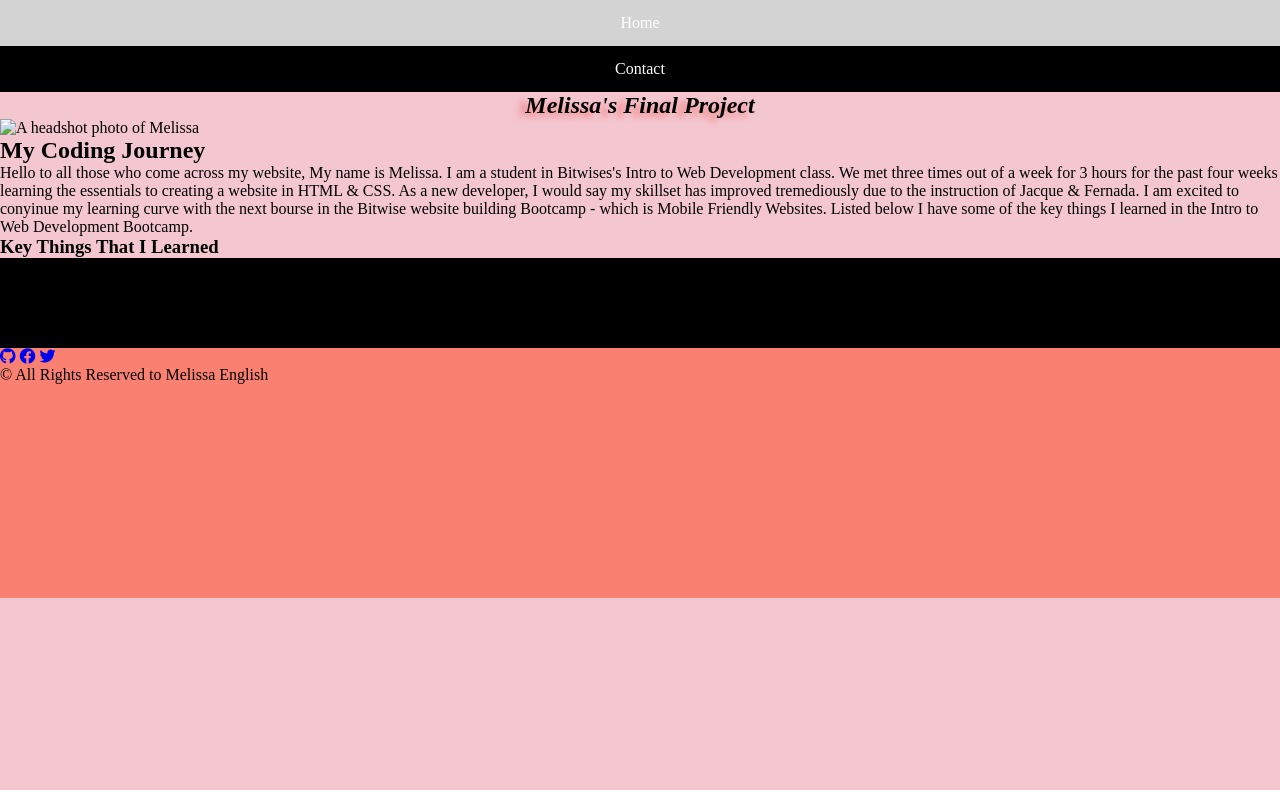
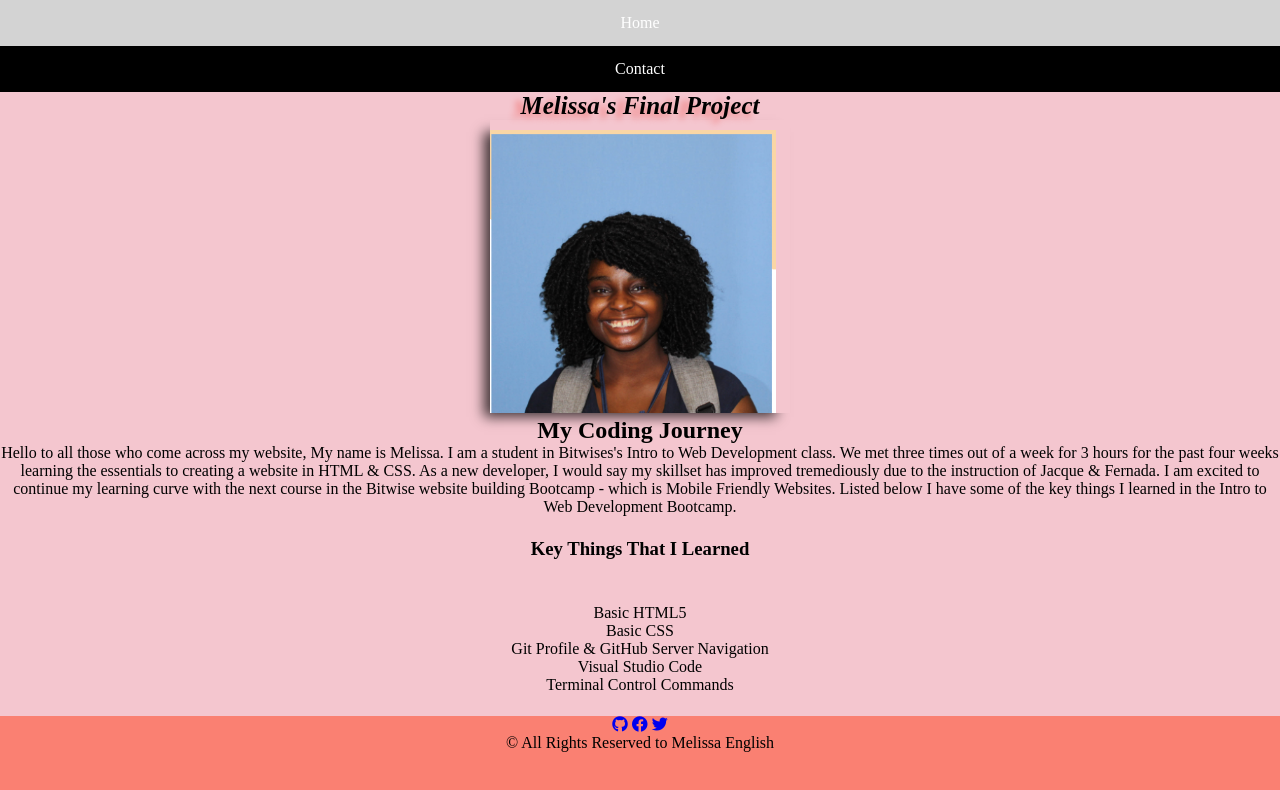
Before and after one commit to mmarketu119/final_project, a plain HTML site: page index.html in a window 1280 px wide. Drawn offline with Linux system fonts and the light colour scheme.

Commit message:
I put the final touches on my website

```diff
--- a/css/styles.css
+++ b/css/styles.css
@@ -15,12 +15,10 @@ ul {
   margin: 0;
   padding: 0;
   overflow: hidden;
-  background-color: black;
 }
 li a {
     display: block;
     color: white;
-    text-align: center;
     padding: 14px 16px;
     text-decoration: none;
   }
@@ -32,9 +30,10 @@ li a {
     text-shadow: -8px 4px 6px  lightcoral;
     font-style: italic;
     text-align: center;
-    text-size: 25px;
+    font-size: 25px;
  }
  body{
+  text-align: center;
     background-color: rgb(244, 198, 207);
 }
 label{
@@ -48,3 +47,21 @@ footer{
   background-color: salmon;
 
 }
+.md-space {
+  /*   padding-left: 32px;
+    padding-right: 32px;
+    padding-top: 22px;
+    padding-bottom: 22px; */
+  /*  2 value combo shorthand  */
+    padding: 22px 32px;
+  }
+  img {
+    width: 300px;
+  /*   padding-top: 10px;
+    padding-right: 14px;
+    padding-bottom: 10px;
+    padding-left: 0; */
+    padding:  10px 14px 0 0;
+    -webkit-box-shadow: -10px 8px 12px -4px rgba(0,0,0,0.74);
+  box-shadow: -10px 8px 12px -4px rgba(0,0,0,0.74);
+  }
--- a/index.html
+++ b/index.html
@@ -15,7 +15,7 @@
 </head>
 <body>
     <header>
-        <nav>
+        <nav style="background-color: black;">
             <ul>
                 <li>
                     <a href="index.html">Home</a>
@@ -29,19 +29,19 @@
     <section>
     <h1 class="main-headers">Melissa's Final Project</h1>
     <main id="main-content">
-    <img src="pic_of_me.png" alt="A headshot photo of Melissa">
+    <img src="./img/pic_of_me.png" alt="A headshot photo of Melissa">
     </section>
             <h2>My Coding Journey</h2>
                 <p> Hello to all those who come across my website,
-                    My name is Melissa. I am a student in Bitwises's Intro to Web Development class. We met three times out of a week for 3 hours for the past four weeks learning the essentials to creating a website in HTML & CSS. As a new developer, I would say my skillset has improved tremediously due to the instruction of Jacque & Fernada. I am excited to conyinue my learning curve with the next bourse in the Bitwise website building Bootcamp - which is Mobile Friendly Websites. Listed below I have some of the key things I learned in the Intro to Web Development Bootcamp.
+                    My name is Melissa. I am a student in Bitwises's Intro to Web Development class. We met three times out of a week for 3 hours for the past four weeks learning the essentials to creating a website in HTML & CSS. As a new developer, I would say my skillset has improved tremediously due to the instruction of Jacque & Fernada. I am excited to continue my learning curve with the next course in the Bitwise website building Bootcamp - which is Mobile Friendly Websites. Listed below I have some of the key things I learned in the Intro to Web Development Bootcamp.
                 </p>
-                <h3 > Key Things That I Learned </h3>
-                <div>
+                <h3 class="md-space"> Key Things That I Learned </h3>
+                <div class="md-space">
                     <ul>
-                        <li> Basic HTML5</li>
+                        <li>Basic HTML5</li>
                         <li>Basic CSS</li>
-                        <li> Git Profile & GitHub Server Navigation </li>
-                        <li>  Visual Studio Code </li>
+                        <li>Git Profile & GitHub Server Navigation</li>
+                        <li>Visual Studio Code</li>
                         <li>Terminal Control Commands</li>
                     </ul>
                 </div>
```
Also changed, not shown: contact.html (+2 -2 lines), about.html (deleted).
